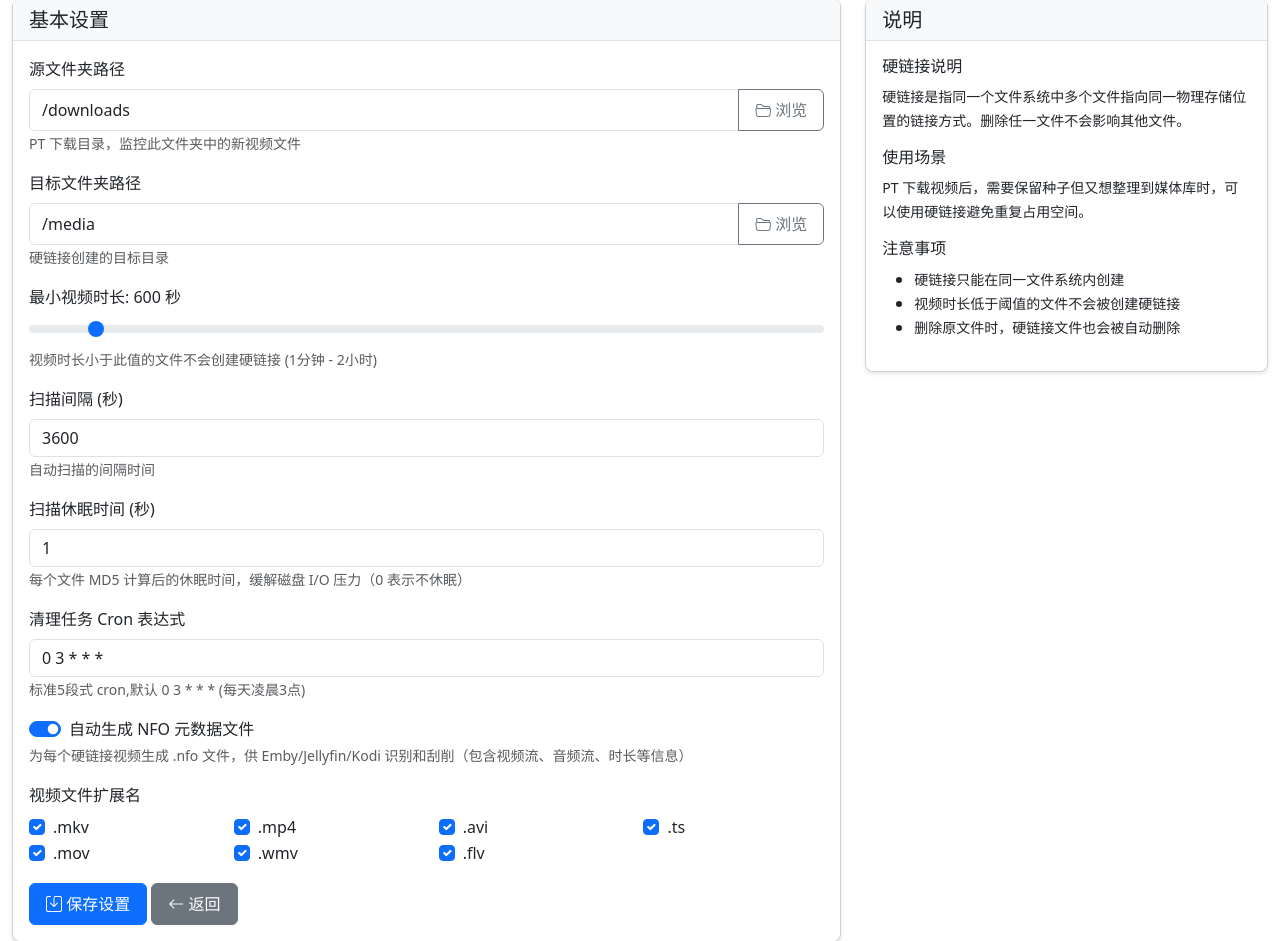
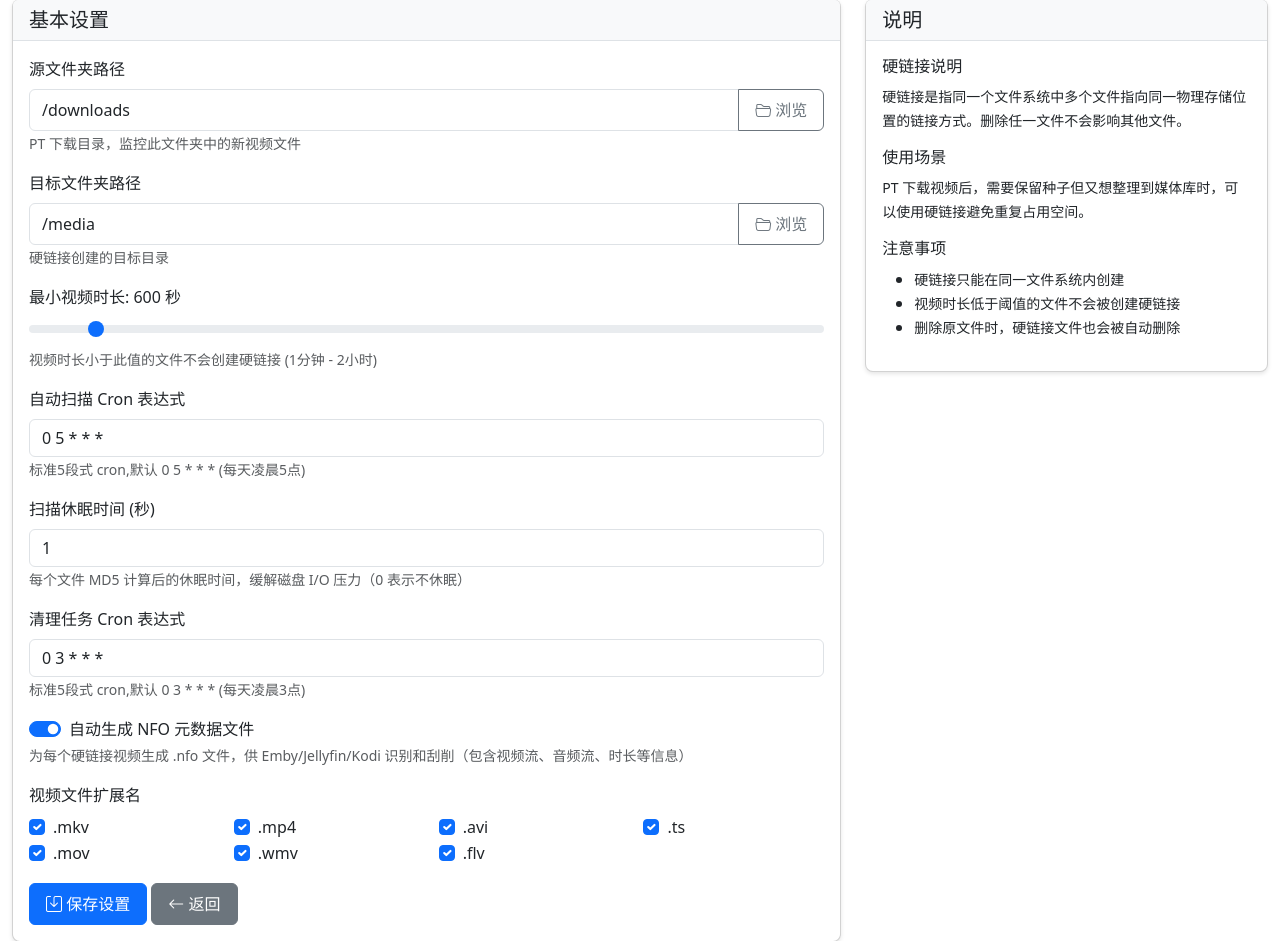
Before and after one commit to canxi/seedlink, a Flask app: page /settings in a window 1280 px wide. Shown: the part 81-1022 px from the top of the page. Run offline with Flask 3, Linux system fonts and the light colour scheme; parts of the project's set-up code (start-up, migrations or seed data) failed here and were passed over; some libraries are stand-ins or nearby versions.

Commit message:
refactor: replace scan interval with cron expression for scheduled scanning
- Replace IntervalTrigger with CronTrigger for auto-scan job
- Rename config: SCAN_INTERVAL (seconds) -> SCAN_CRON (cron expression)
- Default scan time: 0 5 * * * (daily at 5 AM), staggered with cleanup task (3 AM)
- Update settings UI: number input -> cron text input
- Update .env.example, .env.local, and README documentation
- Remove unused IntervalTrigger import

Avoids continuous disk scanning by running full scan once daily instead of every N seconds.

```diff
--- a/app/config.py
+++ b/app/config.py
@@ -42,7 +42,7 @@ class Config:
             f"SOURCE_FOLDER={self._config['app']['source_folder']}",
             f"TARGET_FOLDER={self._config['app']['target_folder']}",
             f"MIN_DURATION={self._config['app']['min_duration']}",
-            f"SCAN_INTERVAL={self._config['app']['scan_interval']}",
+            f"SCAN_CRON={self._config['app']['scan_cron']}",
             f"SCAN_DELAY={self._config['app']['scan_delay']}",
             f"CLEANUP_CRON={self._config['app']['cleanup_cron']}",
             f"VIDEO_EXTENSIONS={','.join(self._config['app']['video_extensions'])}",
@@ -63,7 +63,7 @@ class Config:
                 'source_folder': os.environ.get('SOURCE_FOLDER', '/downloads'),
                 'target_folder': os.environ.get('TARGET_FOLDER', '/media'),
                 'min_duration': int(os.environ.get('MIN_DURATION', 600)),
-                'scan_interval': int(os.environ.get('SCAN_INTERVAL', 3600)),
+                'scan_cron': os.environ.get('SCAN_CRON', '0 5 * * *'),
                 'scan_delay': float(os.environ.get('SCAN_DELAY', 1.0)),
                 'cleanup_cron': os.environ.get('CLEANUP_CRON', '0 3 * * *'),
                 'video_extensions': os.environ.get('VIDEO_EXTENSIONS', '.mkv,.mp4,.avi,.ts,.mov,.wmv,.flv').split(','),
@@ -145,8 +145,8 @@ class Config:
         return self.get('app.min_duration', 600)
 
     @property
-    def scan_interval(self) -> int:
-        return self.get('app.scan_interval', 3600)
+    def scan_cron(self) -> str:
+        return self.get('app.scan_cron', '0 5 * * *')
 
     @property
     def scan_delay(self) -> float:
--- a/app/routes.py
+++ b/app/routes.py
@@ -47,7 +47,7 @@ def get_settings():
         'source_folder': config.source_folder,
         'target_folder': config.target_folder,
         'min_duration': config.min_duration,
-        'scan_interval': config.scan_interval,
+        'scan_cron': config.scan_cron,
         'scan_delay': config.scan_delay,
         'cleanup_cron': config.cleanup_cron,
         'video_extensions': config.video_extensions,
@@ -66,8 +66,8 @@ def update_settings():
         config.set('app.target_folder', data['target_folder'])
     if 'min_duration' in data:
         config.set('app.min_duration', int(data['min_duration']))
-    if 'scan_interval' in data:
-        config.set('app.scan_interval', int(data['scan_interval']))
+    if 'scan_cron' in data:
+        config.set('app.scan_cron', data['scan_cron'])
     if 'scan_delay' in data:
         config.set('app.scan_delay', float(data['scan_delay']))
     if 'video_extensions' in data:
--- a/templates/settings.html
+++ b/templates/settings.html
@@ -38,9 +38,9 @@
                     </div>
 
                     <div class="mb-3">
-                        <label for="scanInterval" class="form-label">扫描间隔 (秒)</label>
-                        <input type="number" class="form-control" id="scanInterval" name="scan_interval" min="10" max="86400" value="3600">
-                        <small class="text-muted">自动扫描的间隔时间</small>
+                        <label for="scanCron" class="form-label">自动扫描 Cron 表达式</label>
+                        <input type="text" class="form-control" id="scanCron" name="scan_cron" placeholder="0 5 * * *">
+                        <small class="text-muted">标准5段式 cron,默认 0 5 * * * (每天凌晨5点)</small>
                     </div>
 
                     <div class="mb-3">
@@ -193,7 +193,7 @@ async function loadSettings() {
         document.getElementById('targetFolder').value = data.target_folder;
         document.getElementById('minDuration').value = data.min_duration;
         minDurationValue.textContent = data.min_duration;
-        document.getElementById('scanInterval').value = data.scan_interval;
+        document.getElementById('scanCron').value = data.scan_cron;
         document.getElementById('scanDelay').value = data.scan_delay;
         document.getElementById('cleanupCron').value = data.cleanup_cron;
         document.getElementById('generateNfo').checked = data.generate_nfo;
@@ -223,7 +223,7 @@ document.getElementById('settingsForm').addEventListener('submit', async functio
         source_folder: document.getElementById('sourceFolder').value,
         target_folder: document.getElementById('targetFolder').value,
         min_duration: parseInt(document.getElementById('minDuration').value),
-        scan_interval: parseInt(document.getElementById('scanInterval').value),
+        scan_cron: document.getElementById('scanCron').value,
         scan_delay: parseFloat(document.getElementById('scanDelay').value),
         cleanup_cron: document.getElementById('cleanupCron').value,
         generate_nfo: document.getElementById('generateNfo').checked,
```
Also changed, not shown: app/services/scheduler.py (+10 -5 lines), README.md, 1 other file.
